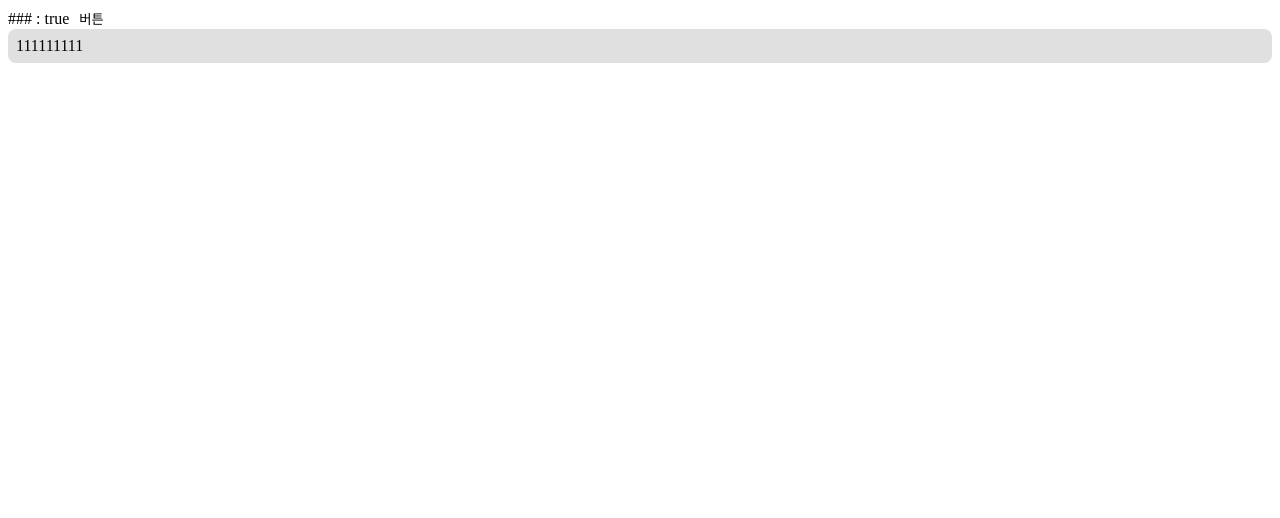
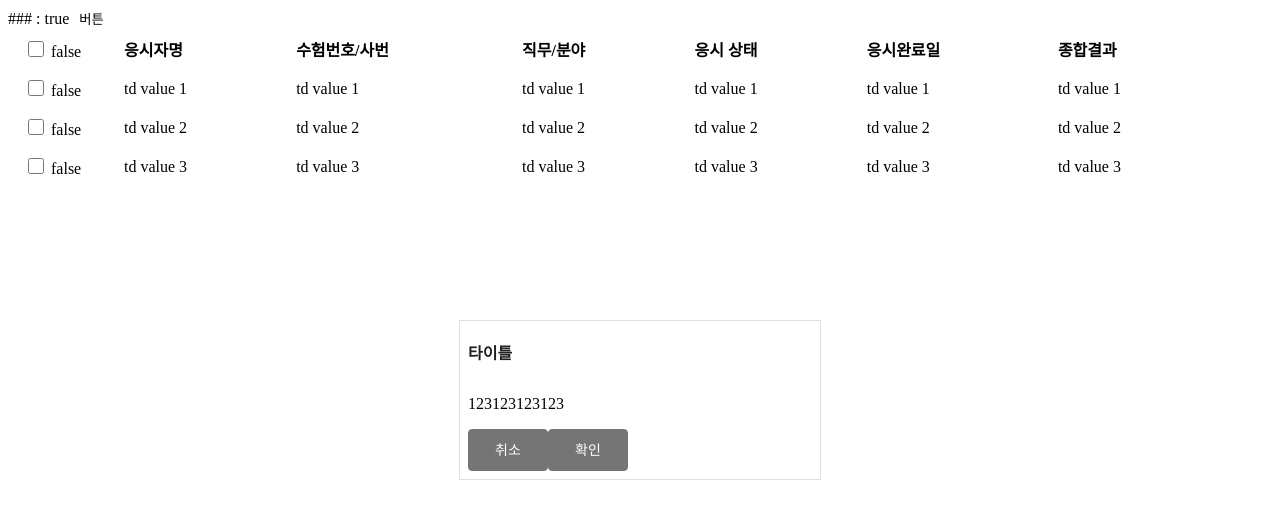
Before and after one commit to zlatjs2/playground-web, a Nuxt app: page / in a window 1280 px wide. Both pictures are taken after a click on the button "버튼". Shown: the top 518 px of the page. Built offline with nearby package versions, Linux system fonts and the light colour scheme.

Commit message:
feature: 테이블 모달 스낵바 추가

```diff
--- a/components/molecules/AppModal.vue
+++ b/components/molecules/AppModal.vue
@@ -1,10 +1,6 @@
 <template>
   <transition name="fade">
-    <div
-      v-if="isShow"
-      :class="['app-modal-wrap', classes]"
-      @click="() => $emit('close')"
-    >
+    <div v-if="isShow" :class="['app-modal-wrap', classes]" @click="onClose">
       <div class="app-modal">
         <div class="app-modal__header">
           <atoms-base-typorgraphy component="h2">
@@ -49,6 +45,14 @@ export default {
       const prefix = 'app-modal-wrap'
 
       return [`${prefix}--${this.size}`]
+    },
+  },
+  methods: {
+    onClose(e) {
+      console.log('### 111:', 111)
+
+      e.stopPropagation()
+      this.$emit('close')
     },
   },
 }
--- a/components/molecules/AppSnackbar.vue
+++ b/components/molecules/AppSnackbar.vue
@@ -1,7 +1,14 @@
 <template>
   <transition name="fade">
     <div v-if="isShow" class="app-snackbar">
-      {{ message }}
+      <div class="app-snackbar__icon">
+        <atoms-base-icon />
+      </div>
+      <div class="app-snackbar__content">
+        <atoms-base-typorgraphy component="p" variant="body2">
+          {{ message }}
+        </atoms-base-typorgraphy>
+      </div>
     </div>
   </transition>
 </template>
@@ -42,9 +49,42 @@ export default {
 
 <style lang="scss" scoped>
 .app-snackbar {
-  padding: $spacing;
+  position: fixed;
+  top: 0;
+  left: 0;
+  width: 100%;
+  display: flex;
+  align-content: center;
+  align-items: center;
   border-radius: $spacing;
   background-color: $grey030;
+  &__icon {
+    padding: $spacing;
+  }
+  &__content {
+    width: 100%;
+    box-sizing: border-box;
+    padding: $spacing;
+  }
+
+  &--info,
+  &--error,
+  &--warning,
+  &--success {
+    color: $common-white;
+  }
+  &--info {
+    background-color: $info-main;
+  }
+  &--error {
+    background-color: $error-main;
+  }
+  &--warning {
+    background-color: $warning-main;
+  }
+  &--success {
+    background-color: $success-main;
+  }
 }
 .fade-enter-active,
 .fade-leave-active {
--- a/pages/index.vue
+++ b/pages/index.vue
@@ -3,14 +3,14 @@
     ### : {{ isOpen }}
     <button type="button" @click="isOpen = !isOpen">버튼</button>
 
-    <molecules-app-snackbar
+    <!-- <molecules-app-snackbar
       :is-show="isOpen"
       message="111111111"
       icon="success"
       @close="closeModal"
-    />
+    /> -->
 
-    <!-- <molecules-app-modal
+    <molecules-app-modal
       heading="타이틀"
       :is-show="isOpen"
       @close="closeModal"
@@ -18,10 +18,14 @@
       @submit="submit"
     >
       <template #content> 123123123123 </template>
-    </molecules-app-modal> -->
-    <!-- <atoms-base-icon />
+    </molecules-app-modal>
 
-    <molecules-data-table :columns="columns" :rows="rows" checked /> -->
+    <molecules-data-table
+      :columns="columns"
+      :rows="rows"
+      checked
+      @all="checkedAll"
+    />
   </div>
 </template>
 
@@ -136,10 +140,15 @@ export default {
       ],
     }
   },
+
   methods: {
     closeModal() {
       this.isOpen = false
     },
+    checkedAll(val) {
+      this.rows.forEach(row => (row.selected = val))
+    },
+
     submit() {
       console.log('### submit!: ')
     },
```
